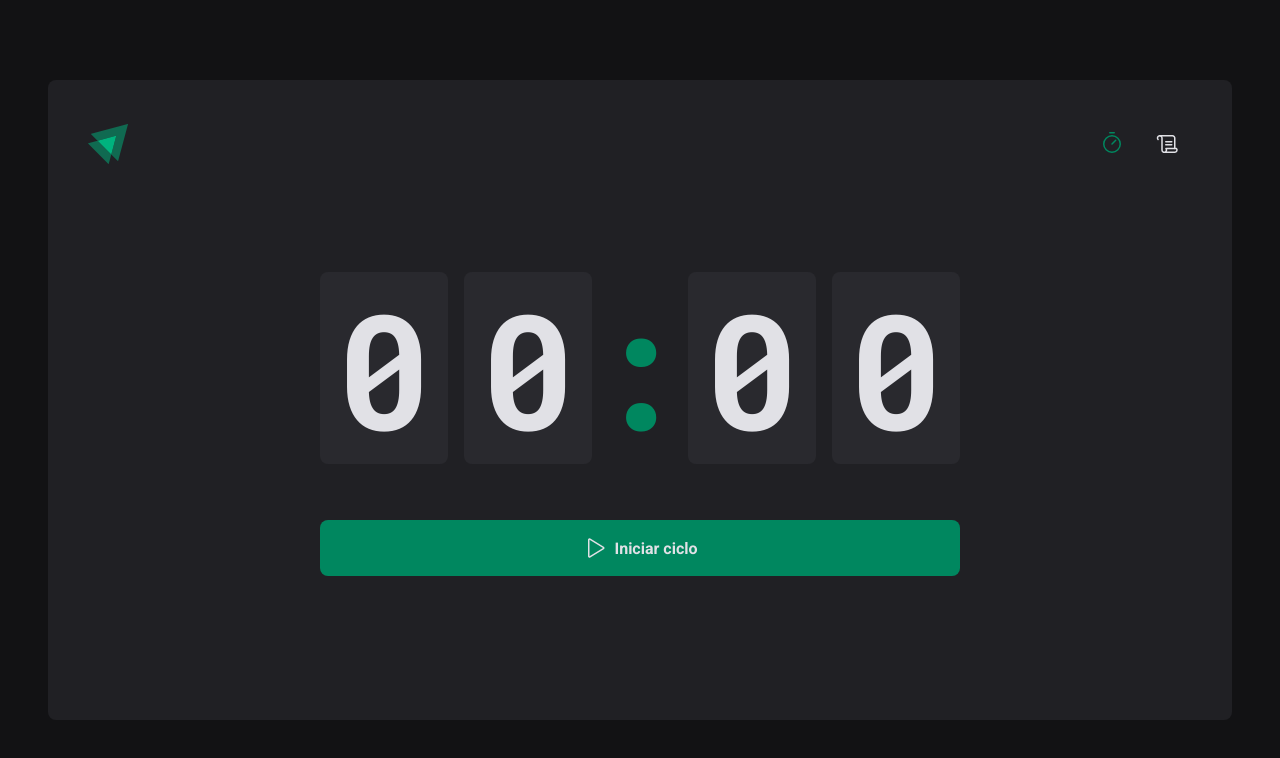
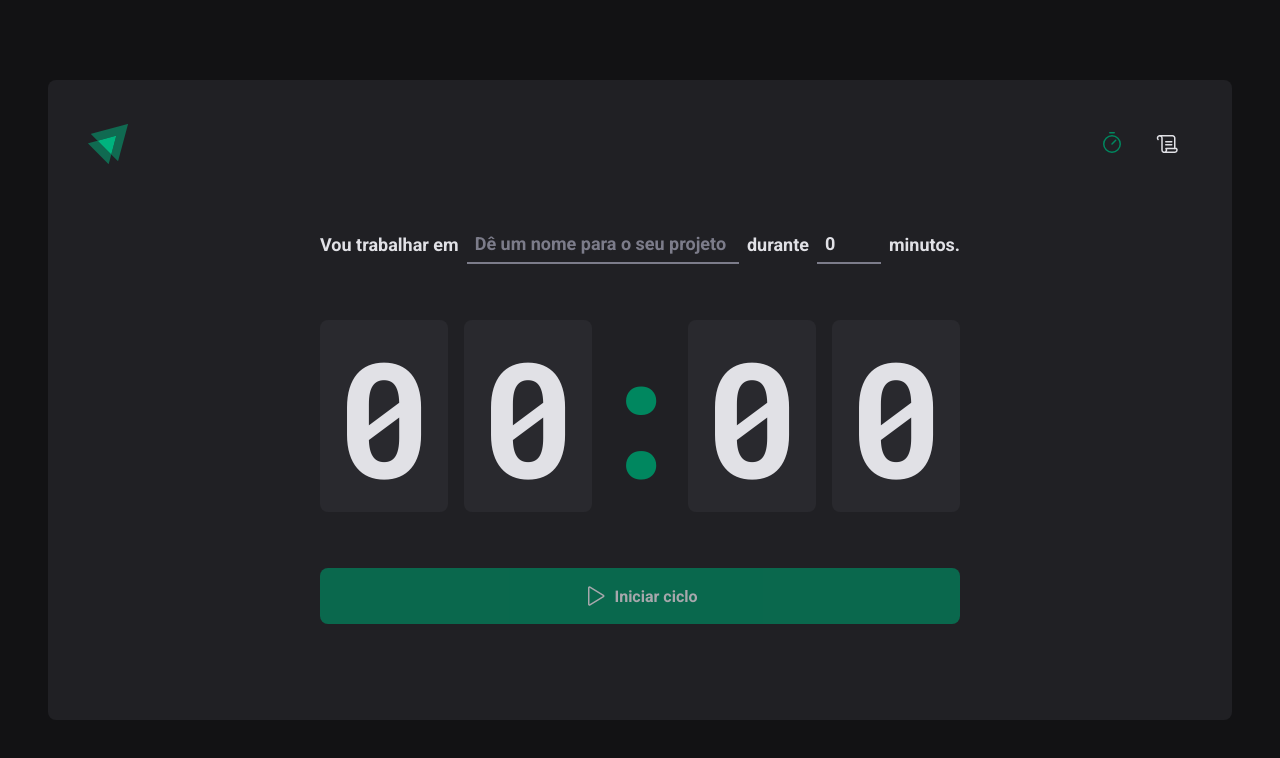
Before and after one commit to DsBastos/02-ignite-pomodoro-timer, a React (Vite) app: page / in a window 1280 px wide. Shown: the top 758 px of the page. Built offline with nearby package versions, Linux system fonts and the light colour scheme.

Commit message:
contexto no formulário

```diff
--- a/src/pages/Home/components/Countdown/index.tsx
+++ b/src/pages/Home/components/Countdown/index.tsx
@@ -4,9 +4,13 @@
 import { CyclesContext } from '../..'
 
 export function Countdown() {
-  const { activeCycle, activeCycleId, markCurrentCycleAsFinished } =
-    useContext(CyclesContext)
-  const [amountSecondsPassed, setAmountSecondsPassed] = useState(0)
+  const {
+    activeCycle,
+    activeCycleId,
+    markCurrentCycleAsFinished,
+    amountSecondsPassed,
+    setSecondsPassed,
+  } = useContext(CyclesContext)
 
   /*
     1. Se o ciclo estiver ativo, o total de segundos é o total de minutos do ciclo * 60
@@ -25,18 +29,24 @@
         )
         if (secondsDifference >= totalSeconds) {
           markCurrentCycleAsFinished()
-          setAmountSecondsPassed(totalSeconds)
+          setSecondsPassed(totalSeconds)
 
           clearInterval(interval)
         } else {
-          setAmountSecondsPassed(secondsDifference)
+          setSecondsPassed(secondsDifference)
         }
       }, 1000)
     }
     return () => {
       clearInterval(interval)
     }
-  }, [activeCycle, totalSeconds, activeCycleId, markCurrentCycleAsFinished])
+  }, [
+    activeCycle,
+    totalSeconds,
+    activeCycleId,
+    setSecondsPassed,
+    markCurrentCycleAsFinished,
+  ])
 
   const currentSeconds = activeCycle ? totalSeconds - amountSecondsPassed : 0
 
--- a/src/pages/Home/components/NewCycleForm/index.tsx
+++ b/src/pages/Home/components/NewCycleForm/index.tsx
@@ -1,32 +1,12 @@
-import { useForm } from 'react-hook-form'
 import { FormContainer, MinutesAmountInput, TaskInput } from './styles'
-import { zodResolver } from '@hookform/resolvers/zod'
-import * as zod from 'zod'
-
-const newCycleFormValidationSchema = zod.object({
-  task: zod.string().min(1, 'informe a tarefa'),
-  minutesAmount: zod
-    .number()
-    .min(1, 'o tempo mínimo é de 5 minutos')
-    .max(60, 'o tempo máximo é de 60 minutos'),
-})
-
-// metódo alternativo para tipar o useForm
-// interface NewCycleFormData {
-//   task: string
-//   minutesAmount: number
-// }
-
-type NewCycleFormData = zod.infer<typeof newCycleFormValidationSchema>
+import { useContext } from 'react'
+import { CyclesContext } from '../..'
+import { useFormContext } from 'react-hook-form'
 
 export function NewCycleForm() {
-  const { register, handleSubmit, watch, reset } = useForm<NewCycleFormData>({
-    resolver: zodResolver(newCycleFormValidationSchema),
-    defaultValues: {
-      task: '',
-      minutesAmount: 0,
-    },
-  })
+  const { activeCycle } = useContext(CyclesContext)
+  const { register } = useFormContext()
+
   return (
     <FormContainer>
       <label htmlFor="task">Vou trabalhar em</label>
@@ -53,7 +33,7 @@
         placeholder="00"
         disabled={!!activeCycle}
         step={5}
-        min={1}
+        min={5}
         max={60}
         {...register('minutesAmount', { valueAsNumber: true })}
       />
--- a/src/pages/Home/index.tsx
+++ b/src/pages/Home/index.tsx
@@ -1,7 +1,7 @@
 import { HandPalm, Play } from 'phosphor-react'
-import { createContext, useEffect, useState } from 'react'
-import { differenceInSeconds } from 'date-fns'
-
+import { createContext, useState } from 'react'
+import { zodResolver } from '@hookform/resolvers/zod'
+import * as zod from 'zod'
 import {
   HomeContainer,
   StartCountDownButton,
@@ -9,6 +9,7 @@
 } from './styles'
 import { NewCycleForm } from './components/NewCycleForm'
 import { Countdown } from './components/Countdown'
+import { FormProvider, useForm } from 'react-hook-form'
 
 // register: função que vai registrar o input no react-hook-form
 /**
@@ -34,16 +35,49 @@
 interface CyclesContextType {
   activeCycle: Cycle | undefined
   activeCycleId: string | null
+  amountSecondsPassed: number
   markCurrentCycleAsFinished: () => void
+  setSecondsPassed: (seconds: number) => void
 }
 
 export const CyclesContext = createContext({} as CyclesContextType)
 
+const newCycleFormValidationSchema = zod.object({
+  task: zod.string().min(1, 'informe a tarefa'),
+  minutesAmount: zod
+    .number()
+    .min(5, 'o tempo mínimo é de 5 minutos')
+    .max(60, 'o tempo máximo é de 60 minutos'),
+})
+
+type NewCycleFormData = zod.infer<typeof newCycleFormValidationSchema>
+
 export function Home() {
   const [cycles, setCycles] = useState<Cycle[]>([])
   const [activeCycleId, setActiveCycleId] = useState<string | null>(null)
+  const [amountSecondsPassed, setAmountSecondsPassed] = useState(0)
+
+  // metodo alternativo para tipar o useForm
+  // interface NewCycleFormData {
+  //   task: string
+  //   minutesAmount: number
+  // ⬇️}
+  const newCycleForm = useForm<NewCycleFormData>({
+    resolver: zodResolver(newCycleFormValidationSchema),
+    defaultValues: {
+      task: '',
+      minutesAmount: 0,
+    },
+  })
+
+  // Desestruturação ⬇️
+  const { handleSubmit, watch, reset } = newCycleForm
 
   const activeCycle = cycles.find((cycle) => cycle.id === activeCycleId)
+
+  function setSecondsPassed(seconds: number) {
+    setAmountSecondsPassed(seconds)
+  }
 
   function markCurrentCycleAsFinished() {
     setCycles((state) =>
@@ -57,21 +91,21 @@
     )
   }
 
-  // function handleCreateNewCycle(data: NewCycleFormData) {
-  //   const id = new Date().getTime()
+  function handleCreateNewCycle(data: NewCycleFormData) {
+    const id = String(new Date().getTime())
 
-  //   const newCycle: Cycle = {
-  //     id,
-  //     task: data.task,
-  //     minutesAmount: data.minutesAmount,
-  //     startDate: new Date(),
-  //   }
+    const newCycle: Cycle = {
+      id,
+      task: data.task,
+      minutesAmount: data.minutesAmount,
+      startDate: new Date(),
+    }
 
-  //   setCycles((state) => [...state, newCycle])
-  //   setActiveCycleId(id)
+    setCycles((state) => [...state, newCycle])
+    setActiveCycleId(id)
 
-  //   reset()
-  // }
+    reset()
+  }
 
   function handleInterruptCycle() {
     setCycles((state) =>
@@ -89,8 +123,8 @@
     setActiveCycleId(null)
   }
 
-  // const task = watch('task')
-  // const isSubmitDisabled = !task
+  const task = watch('task')
+  const isSubmitDisabled = !task
 
   /**
    * Prop Drilling - Quando se tem MUITAS propriedades sendo passadas
@@ -101,16 +135,28 @@
    * Solução: Context API
    * -> Permitindo compartilhar informações entre VÁRIOS componentes ao mesmo tempo
    */
+
   return (
     <HomeContainer>
-      <form
-        /* onSubmit={handleSubmit(handleCreateNewCycle)} */
-        action=""
-      >
+      <form onSubmit={handleSubmit(handleCreateNewCycle)} action="">
         <CyclesContext.Provider
-          value={{ activeCycle, activeCycleId, markCurrentCycleAsFinished }}
+          value={{
+            activeCycle,
+            activeCycleId,
+            markCurrentCycleAsFinished,
+            amountSecondsPassed,
+            setSecondsPassed,
+          }}
         >
-          {/* <NewCycleForm /> */}
+          {/*
+            {...newCycleForm} é um "spread",
+            pega cada uma das propriedades do "newCycleForm"
+            e passa como uma propriedade para um componente
+          */}
+
+          <FormProvider {...newCycleForm}>
+            <NewCycleForm />
+          </FormProvider>
           <Countdown />
         </CyclesContext.Provider>
 
@@ -120,7 +166,7 @@
             <span>Interromper</span>
           </StopCountDownButton>
         ) : (
-          <StartCountDownButton type="submit" /* disabled={isSubmitDisabled} */>
+          <StartCountDownButton type="submit" disabled={isSubmitDisabled}>
             <Play size={24} />
             <span>Iniciar ciclo</span>
           </StartCountDownButton>
```
